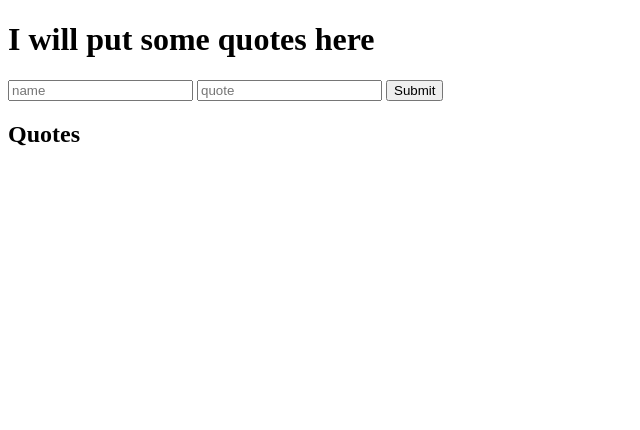
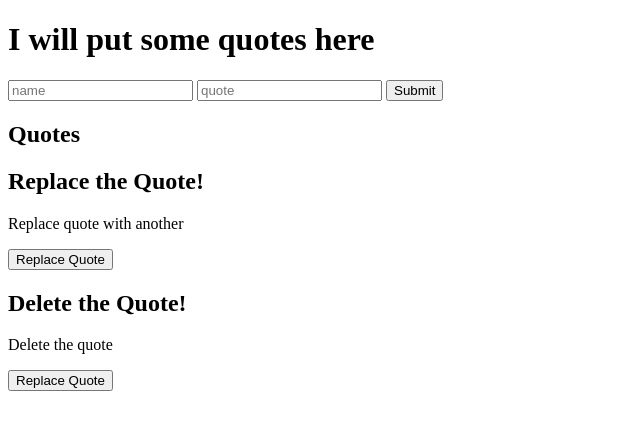
Before and after one commit to jonathanmani/Quotes, a Node server app: page / in a window 1280 px wide. Shown: the top 430 px of the page, without its empty margins (0-640 px from the left). Run offline with Node 20, Linux system fonts and the light colour scheme; data that the repository does not hold is empty; some libraries are stand-ins or nearby versions.

Commit message:
handled the update functions

```diff
--- /dev/null
+++ b/public/main.js
@@ -0,0 +1,35 @@
+const update = document.querySelector('#update-button')
+const deleteButton = document.querySelector('#delete-button')
+
+update.addEventListener('click', _ =>{
+    fetch('/quotes', {
+        method: 'put',
+        headers: { 'Content-Type': 'application/json' },
+        body: JSON.stringify({
+            name: 'Billy Joe',
+            quote: 'I just replaced your quote!'
+        })
+    })
+    .then(res =>{
+        if(res.ok) return res.json()
+    })
+    .then(response => {
+        window.location.reload(true)
+    })
+})
+
+deleteButton.addEventListener('click', _ =>{
+    fetch('/quotes', {
+        method: 'delete',
+        headers: { 'Content-Type': 'application/json' },
+        body: JSON.stringify({
+            name: 'Billy Joe',
+        })
+    })
+    .then(res =>{
+        if(res.ok) return res.json()
+    })
+    .then(response => {
+        window.location.reload()
+    })
+})
--- a/server.js
+++ b/server.js
@@ -15,6 +15,8 @@ MongoClient.connect('mongodb+srv://dbUser:1qwsde345g**@cluster0.0amcl.mongodb.ne
         app.set('view engine', 'ejs')
 
         app.use(bodyParser.urlencoded({ extended:true }))
+        app.use(express.static('public'))
+        app.use(bodyParser.json())
 
         app.listen('3000', () => {
             console.log('Listening on port 3000')
@@ -39,5 +41,23 @@ MongoClient.connect('mongodb+srv://dbUser:1qwsde345g**@cluster0.0amcl.mongodb.ne
                 })
                 .catch(err => console.log(err))
         })
+
+        app.put('/quotes', (req, res) => {
+            quotesCollection.findOneAndUpdate(
+                {name: 'jonathan'},
+                {$set: {
+                    name: req.body.name,
+                    quote: req.body.quote
+                }},
+                {
+                    upsert: true
+                }
+            )
+            .then(result => {
+                console.log(result)
+                res.json('Success')
+            })
+            .catch(error => console.error(error))
+        })
     })
     .catch(err => console.log(err))
--- a/views/index.ejs
+++ b/views/index.ejs
@@ -4,6 +4,7 @@
     <meta charset="UTF-8">
     <meta http-equiv="X-UA-Compatible" content="IE=edge">
     <meta name="viewport" content="width=device-width, initial-scale=1.0">
+    <script src="/main.js" defer></script>
     <title>Quotes</title>
 </head>
 <body>
@@ -23,5 +24,20 @@
             </li>
       <%  } %>
     </ul>
+
+    <div>
+        <h2>Replace the Quote!</h2>
+        <p>
+            Replace quote with another
+        </p>
+        <button id="update-button">Replace Quote</button>
+    </div>
+    <div>
+        <h2>Delete the Quote!</h2>
+        <p>
+            Delete the quote
+        </p>
+        <button id="delete-button">Replace Quote</button>
+    </div>
 </body>
 </html>
```
